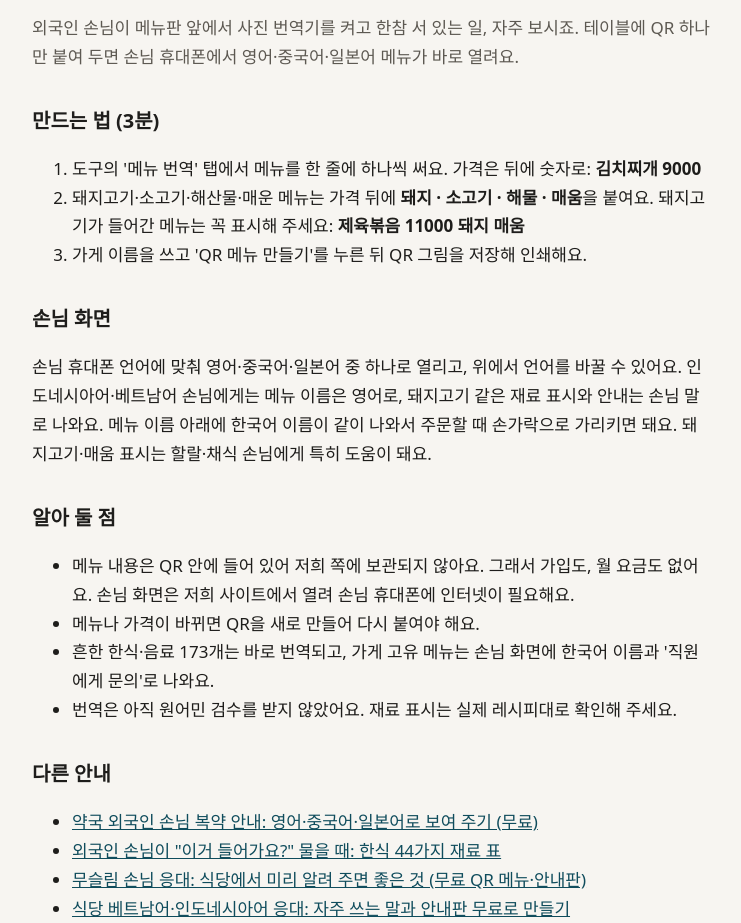
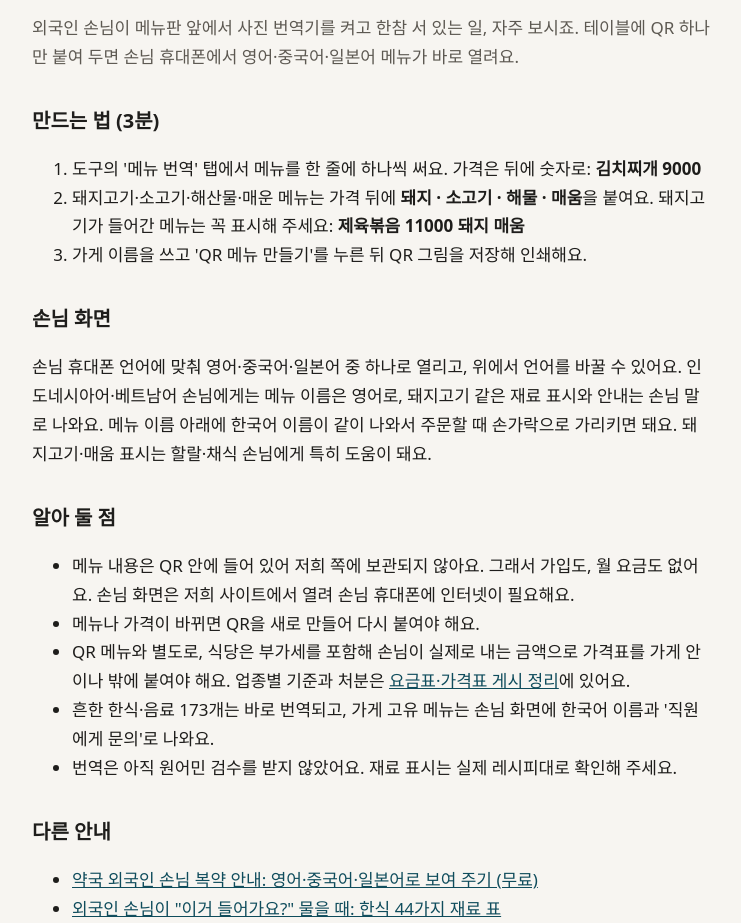
Before and after one commit to Wayfen-games/wayfen-tools, a plain HTML site: page guides/free-qr-menu-foreign/index.html in a window 1280 px wide. Shown: the part 145-1068 px from the top of the page, without its empty margins (268-1009 px from the left). Drawn offline with Linux system fonts and the light colour scheme.

Commit message:
QR 메뉴 글에서 가격표 정리로 연결
Co-Authored-By: Claude Opus 5.5 <noreply@anthropic.com>

```diff
--- a/guides/free-qr-menu-foreign/index.html
+++ b/guides/free-qr-menu-foreign/index.html
@@ -27,6 +27,7 @@ p,li{color:var(--ink)} .lead{color:var(--muted)} a{color:var(--accent)} .ko{font
 <h2>알아 둘 점</h2>
 <ul><li>메뉴 내용은 QR 안에 들어 있어 저희 쪽에 보관되지 않아요. 그래서 가입도, 월 요금도 없어요. 손님 화면은 저희 사이트에서 열려 손님 휴대폰에 인터넷이 필요해요.</li>
 <li>메뉴나 가격이 바뀌면 QR을 새로 만들어 다시 붙여야 해요.</li>
+<li>QR 메뉴와 별도로, 식당은 부가세를 포함해 손님이 실제로 내는 금액으로 가격표를 가게 안이나 밖에 붙여야 해요. 업종별 기준과 처분은 <a href="../lodging-rate-posting/">요금표·가격표 게시 정리</a>에 있어요.</li>
 <li>흔한 한식·음료 173개는 바로 번역되고, 가게 고유 메뉴는 손님 화면에 한국어 이름과 '직원에게 문의'로 나와요.</li>
 <li>번역은 아직 원어민 검수를 받지 않았어요. 재료 표시는 실제 레시피대로 확인해 주세요.</li></ul>
 <h2>다른 안내</h2><ul><li><a href="../pharmacy-dosage-foreign/">약국 외국인 손님 복약 안내: 영어·중국어·일본어로 보여 주기 (무료)</a></li><li><a href="../foreign-guest-allergen-chart/">외국인 손님이 &quot;이거 들어가요?&quot; 물을 때: 한식 44가지 재료 표</a></li><li><a href="../muslim-guests-restaurant/">무슬림 손님 응대: 식당에서 미리 알려 주면 좋은 것 (무료 QR 메뉴·안내판)</a></li><li><a href="../restaurant-indonesian-vietnamese/">식당 베트남어·인도네시아어 응대: 자주 쓰는 말과 안내판 무료로 만들기</a></li></ul>
```
